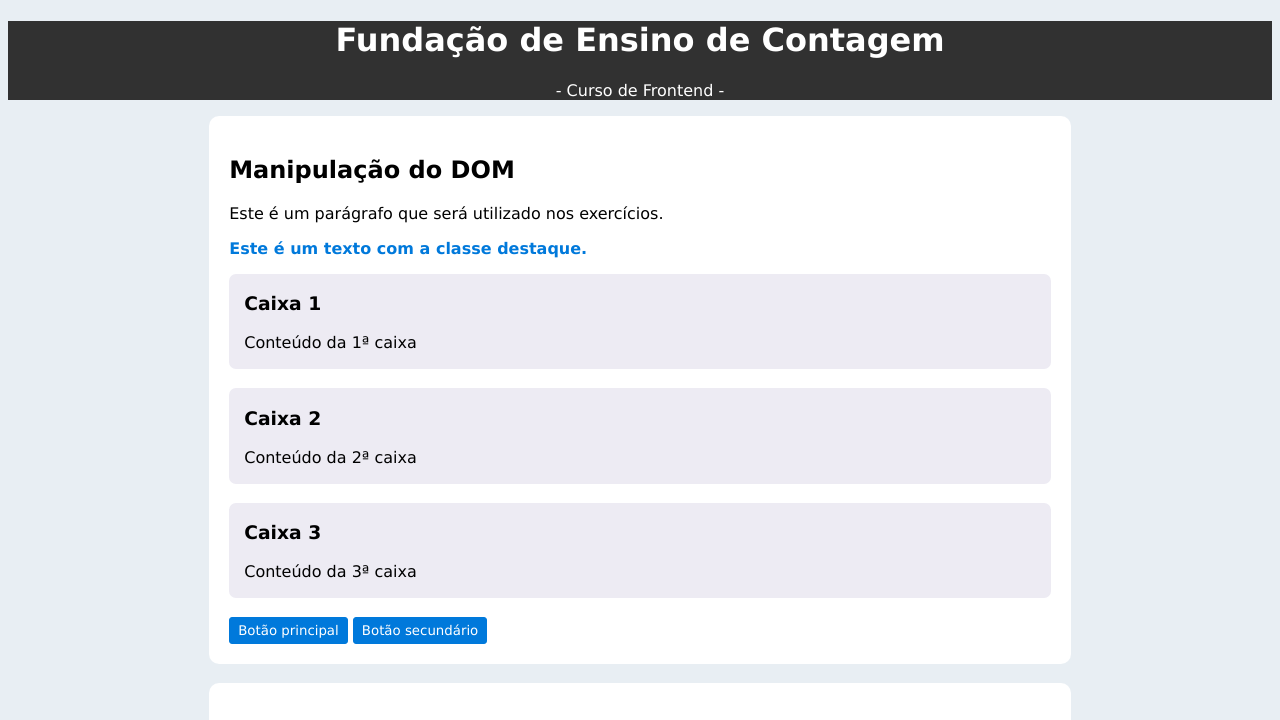
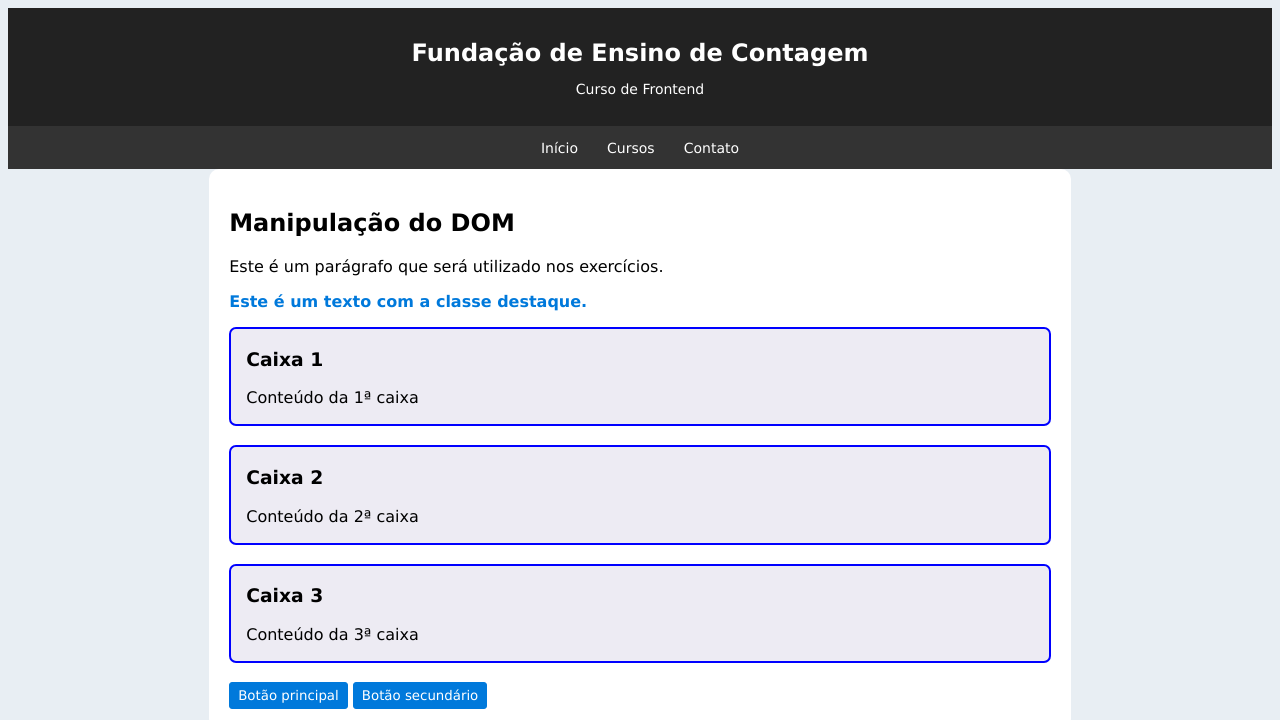
Before and after one commit to Odranreb10/dom, a plain HTML site: page index.html in a window 1280 px wide. Both pictures are taken after a click on the button "Botão principal". Shown: the top 720 px of the page. Drawn offline with Linux system fonts and the light colour scheme.

Commit message:
JavaScript

```diff
--- /dev/null
+++ b/JavaScript/script.js
@@ -0,0 +1,31 @@
+// Selecionando as caixas
+const caixas = document.querySelectorAll(".caixa");
+
+
+// Selecionando os botões
+const botaoPrincipal = document.getElementById("botaoPrincipal");
+const botaoSecundario = document.getElementById("botaoSecundario");
+
+
+// CLICAR EM CADA CAIXA: BORDA VERDE
+caixas.forEach((caixa) => {
+    caixa.addEventListener("click", () => {
+        caixa.style.border = "2px solid green";
+    });
+});
+
+
+// BOTÃO SECUNDÁRIO: REMOVER TODAS AS BORDAS
+botaoSecundario.addEventListener("click", () => {
+    caixas.forEach((caixa) => {
+        caixa.style.border = "none";
+    });
+});
+
+
+// BOTÃO PRINCIPAL: BORDA AZUL EM TODAS AS CAIXAS
+botaoPrincipal.addEventListener("click", () => {
+    caixas.forEach((caixa) => {
+        caixa.style.border = "2px solid blue";
+    });
+});
--- a/index.html
+++ b/index.html
@@ -11,11 +11,32 @@
         body{
             background-color:#e8eef3
         }
-        .menu{
-            background-color: #313131;
-            color:white;
-            width: 100%;
-            top: 0;
+        header {
+            background-color: #222;
+            color: white;
+            text-align: center;
+            padding-top: 15px;
+        }
+        header h1 {
+            font-size: 24px;
+            margin-bottom: 10px;
+        }
+        header p {
+            font-size: 14px;
+            padding-bottom: 15px;
+        }
+        nav {
+            background-color: #333;
+            padding: 12px;
+        }
+        nav a {
+            color: white;
+            text-decoration: none;
+            margin: 0 12px;
+            font-size: 14px;
+        }
+        nav a:hover {
+            color: #77aaff;
         }
         .main{
             background-color: #ffffff;
@@ -67,14 +88,29 @@
         th {
             background-color: #f4f4f4;
         }
+        footer {
+            background-color: #222;
+            color: white;
+            text-align: center;
+            padding: 18px;
+            font-size: 14px;
+        }
     </style>
+    <script src="JavaScript/script.js" defer></script>
 </head>
 <body>
     <center>
-    <div class="menu">
-    <h1>Fundação de Ensino de Contagem</h1>
-    <p>- Curso de Frontend -</p>
-    </div>
+    <header>
+        <h1>Fundação de Ensino de Contagem</h1>
+        <p>Curso de Frontend</p>
+
+
+        <nav>
+            <a href="#inicio">Início</a>
+            <a href="#cursos">Cursos</a>
+            <a href="#contato">Contato</a>
+        </nav>
+    </header>
     <div class="main">
         <h2>Manipulação do DOM</h2>
         <p>Este é um parágrafo que será utilizado nos exercícios.</p>
@@ -94,8 +130,8 @@
             <p>Conteúdo da 3ª caixa</p>
         </div>
         <br>
-        <input type="button" value="Botão principal" class="botao"/>
-        <input type="button" value="Botão secundário" class="botao"/>
+        <input type="button" value="Botão principal" class="botao" id="botaoPrincipal"/>
+        <input type="button" value="Botão secundário" class="botao" id="botaoSecundario"/>
     </div>
     <br><br>
     <div class="main">
@@ -163,6 +199,9 @@
             </tbody>
         </table>
     </div>
+    <footer>
+        <p>Curso de Frontend - Manipulação do DOM</p>
+    </footer>
     </center>
 </body>
 </html>
```
Also changed, not shown: script.js (deleted, +0 -50 lines).
